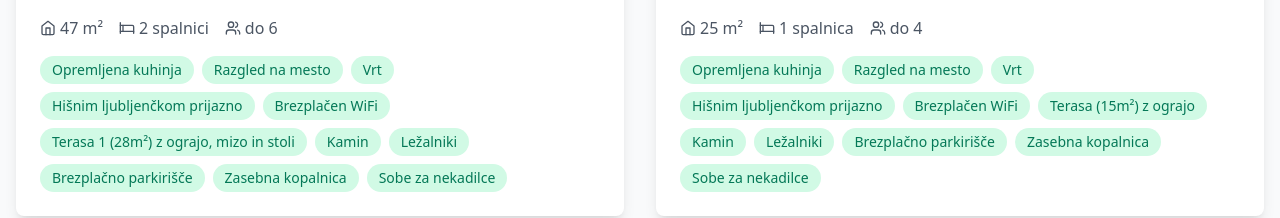
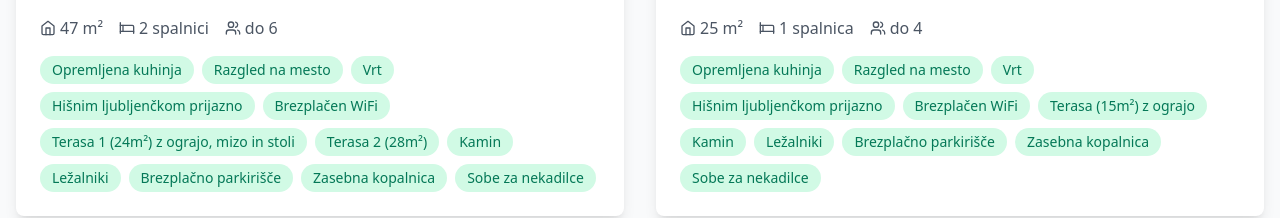
Before and after one commit to Tony33344/app_pohorc, a React (Vite) app: page / in a window 1280 px wide. Shown: the part 1520-1738 px from the top of the page. Built offline with nearby package versions, Linux system fonts and the light colour scheme.

Commit message:
Update Macesen: Terrace 1 (24m²) with fence/table/chairs, Terrace 2 (28m²)

```diff
--- a/src/data/apartments.ts
+++ b/src/data/apartments.ts
@@ -7,19 +7,19 @@ export const apartments: Apartment[] = [
       sl: {
         title: 'Apartma Pohorc - Macesen',
         description: 'Apartma Pohorc - Macesen se nahaja na Pohorju, 12 km od Maribora. Ponuja nastanitev z WiFi-jem in zasebnim parkiriščem. Apartma ima opremljeno kuhinjo, kopalnico s tušem in dve ločeni spalnici. Apartma ponuja razgled na Dravsko dolino in proti Ptuju.',
-        amenities: ['Opremljena kuhinja', 'Razgled na mesto', 'Vrt', 'Hišnim ljubljenčkom prijazno', 'Brezplačen WiFi', 'Terasa 1 (28m²) z ograjo, mizo in stoli', 'Kamin', 'Ležalniki', 'Brezplačno parkirišče', 'Zasebna kopalnica', 'Sobe za nekadilce'],
+        amenities: ['Opremljena kuhinja', 'Razgled na mesto', 'Vrt', 'Hišnim ljubljenčkom prijazno', 'Brezplačen WiFi', 'Terasa 1 (24m²) z ograjo, mizo in stoli', 'Terasa 2 (28m²)', 'Kamin', 'Ležalniki', 'Brezplačno parkirišče', 'Zasebna kopalnica', 'Sobe za nekadilce'],
         location: 'Pohorje, Maribor'
       },
       en: {
         title: 'Apartment Pohorc - Macesen',
         description: 'Apartment Pohorc - Macesen is located on Pohorje, 12 km from Maribor. It offers accommodation with WiFi and private parking. The apartment features an equipped kitchen, bathroom with shower, and two separate bedrooms. The apartment offers a view of the Drava Valley and towards Ptuj.',
-        amenities: ['Kitchen', 'City view', 'Garden', 'Pet friendly', 'Free WiFi', 'Terrace 1 (28m²) with fence, table and chairs', 'Fireplace', 'Sun loungers', 'Free parking', 'Private bathroom', 'Non-smoking rooms'],
+        amenities: ['Kitchen', 'City view', 'Garden', 'Pet friendly', 'Free WiFi', 'Terrace 1 (24m²) with fence, table and chairs', 'Terrace 2 (28m²)', 'Fireplace', 'Sun loungers', 'Free parking', 'Private bathroom', 'Non-smoking rooms'],
         location: 'Pohorje, Maribor'
       },
       de: {
         title: 'Apartment Pohorc - Macesen',
         description: 'Das Apartment Pohorc - Macesen liegt am Pohorje, 12 km von Maribor entfernt. Es bietet Unterkünfte mit WLAN und Privatparkplatz. Das Apartment verfügt über eine ausgestattete Küche, ein Bad mit Dusche und zwei separate Schlafzimmer. Das Apartment bietet einen Blick auf das Drautal und in Richtung Ptuj.',
-        amenities: ['Ausgestattete Küche', 'Stadtblick', 'Garten', 'Haustierfreundlich', 'Kostenloses WLAN', 'Terrasse 1 (28m²) mit Zaun, Tisch und Stühlen', 'Kamin', 'Sonnenliegen', 'Kostenlose Parkplätze', 'Eigenes Bad', 'Nichtraucherzimmer'],
+        amenities: ['Ausgestattete Küche', 'Stadtblick', 'Garten', 'Haustierfreundlich', 'Kostenloses WLAN', 'Terrasse 1 (24m²) mit Zaun, Tisch und Stühlen', 'Terrasse 2 (28m²)', 'Kamin', 'Sonnenliegen', 'Kostenlose Parkplätze', 'Eigenes Bad', 'Nichtraucherzimmer'],
         location: 'Pohorje, Maribor'
       }
     },
```
Also changed, not shown: 4 other files (tests, documents, lock files or other folders).
